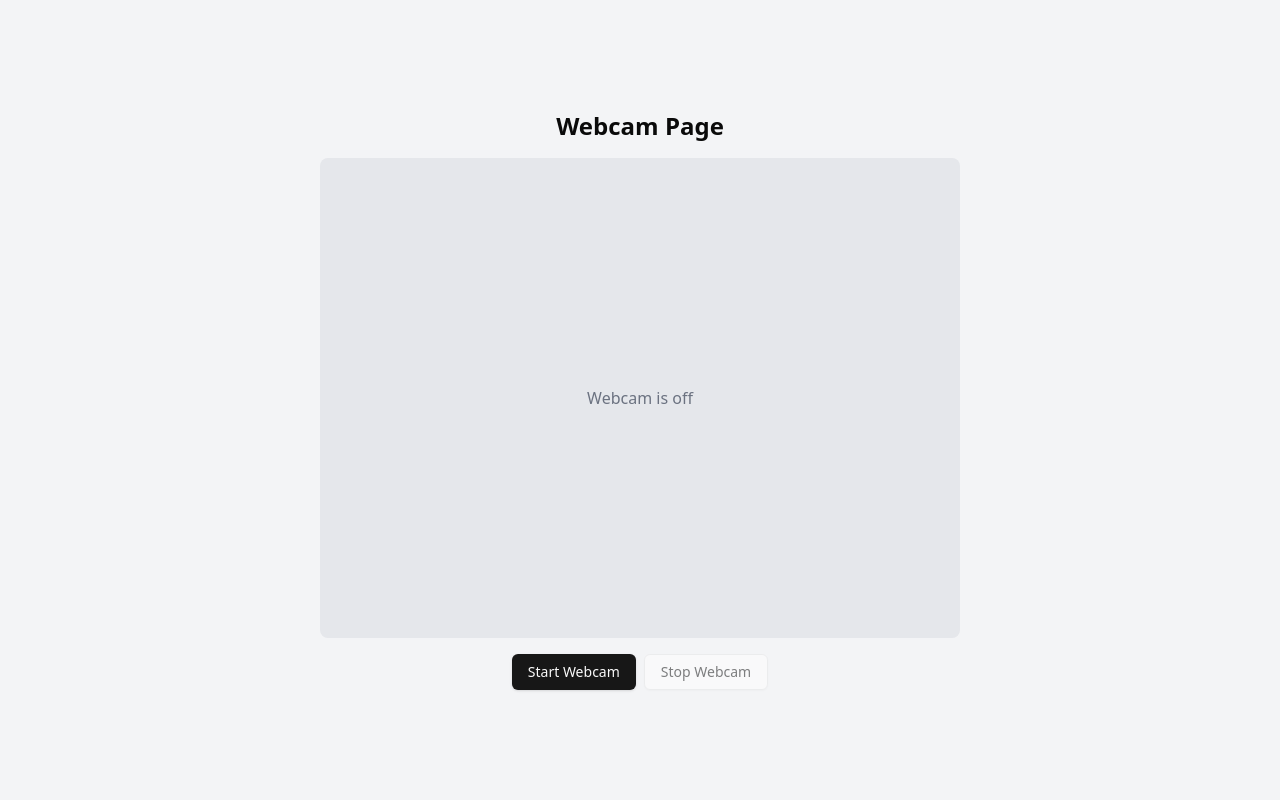
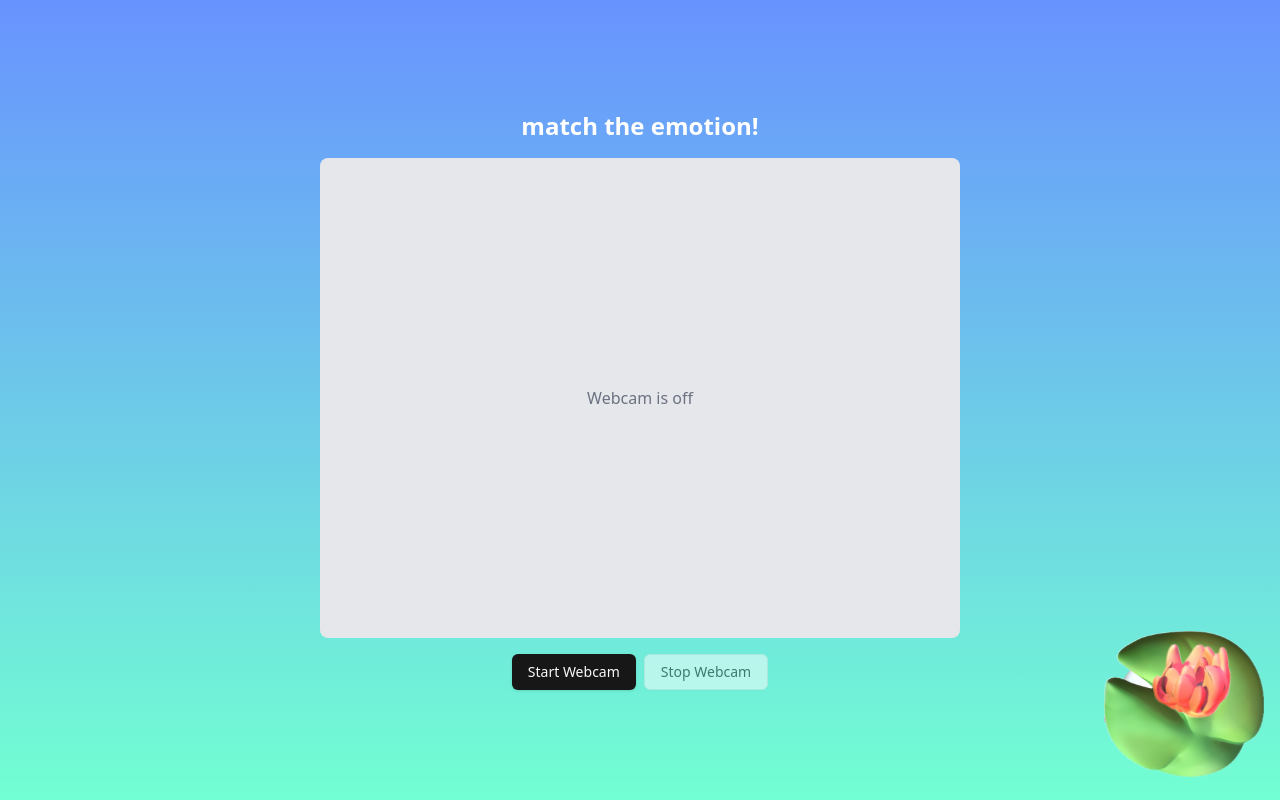
Before and after one commit to chaireko/hackutd24, a Next.js app in the folder frontend/: page /webcam in a window 1280 px wide. Built offline with nearby package versions, Linux system fonts and the light colour scheme.

Commit message:
webcam page styling + ripple effect

```diff
--- a/frontend/src/app/webcam/page.tsx
+++ b/frontend/src/app/webcam/page.tsx
@@ -2,9 +2,11 @@
 
 import { useRef, useEffect, useState } from 'react'
 import { Button } from "@/components/ui/button"
+import Script from 'next/script'
 
 export default function WebcamPage() {
   const videoRef = useRef<HTMLVideoElement>(null)
+  const videoContainerRef = useRef<HTMLDivElement>(null)
   const [error, setError] = useState<string | null>(null)
   const [isStreamActive, setIsStreamActive] = useState(false)
 
@@ -37,11 +39,36 @@ export default function WebcamPage() {
     }
   }, [])
 
+  useEffect(() => {
+    if (isStreamActive && videoContainerRef.current) {
+      // @ts-ignore
+      $(videoContainerRef.current).ripples({
+        resolution: 512,
+        dropRadius: 20,
+        perturbance: 0.04,
+      })
+    }
+
+    return () => {
+      if (videoContainerRef.current) {
+        // @ts-ignore
+        $(videoContainerRef.current).ripples('destroy')
+      }
+    }
+  }, [isStreamActive])
+
   return (
-    <div className="flex flex-col items-center justify-center min-h-screen bg-gray-100 p-4">
-      <h1 className="text-2xl font-bold mb-4">Webcam Page</h1>
+    <>
+      <Script src="https://ajax.googleapis.com/ajax/libs/jquery/2.0.3/jquery.min.js" />
+      <Script src="https://www.jqueryscript.net/demo/jQuery-Plugin-For-Water-Ripple-Animation-ripples/js/jquery.ripples.js" />
+
+      <div className="flex flex-col items-center justify-center min-h-screen p-4"
+        style={{
+          background: 'linear-gradient(180deg, #6893FF 0%, #72FFD2 100%)'
+        }}>
+        <h1 className="text-2xl font-bold mb-4 text-white">match the emotion!</h1>
         {error && <p className="text-red-500 mb-4">{error}</p>}
-      <div className="relative">
+        <div className="relative" ref={videoContainerRef}>
           <video
             ref={videoRef}
             autoPlay
@@ -55,6 +82,11 @@ export default function WebcamPage() {
             </div>
           )}
         </div>
+        <img
+          src="mascot.png"
+          alt="mascot"
+          className="absolute bottom-11 right-20 w-24 h-24"
+        />
         <div className="mt-4">
           <Button onClick={startWebcam} disabled={isStreamActive} className="mr-2">
             Start Webcam
@@ -63,6 +95,21 @@ export default function WebcamPage() {
             Stop Webcam
           </Button>
         </div>
+        <div className="absolute bottom-0 right-0 p-4">
+          <img
+            src="lilypad_topleft.png"
+            alt="Lilypad"
+            className="object-contain w-40 h-40 rotate-180"
+          />
         </div>
+        <div className="absolute bottom-16 right-8 p-4">
+          <img
+            src="flower_lilypad.png"
+            alt="flower"
+            className="object-contain w-20 h-20 -rotate-12"
+          />
+        </div>
+      </div>
+    </>
   )
 }
```
Also changed, not shown: frontend/public/lilypad.png (added), frontend/public/mascot.png (added). Lines whose indentation alone changed are shown as unchanged.
